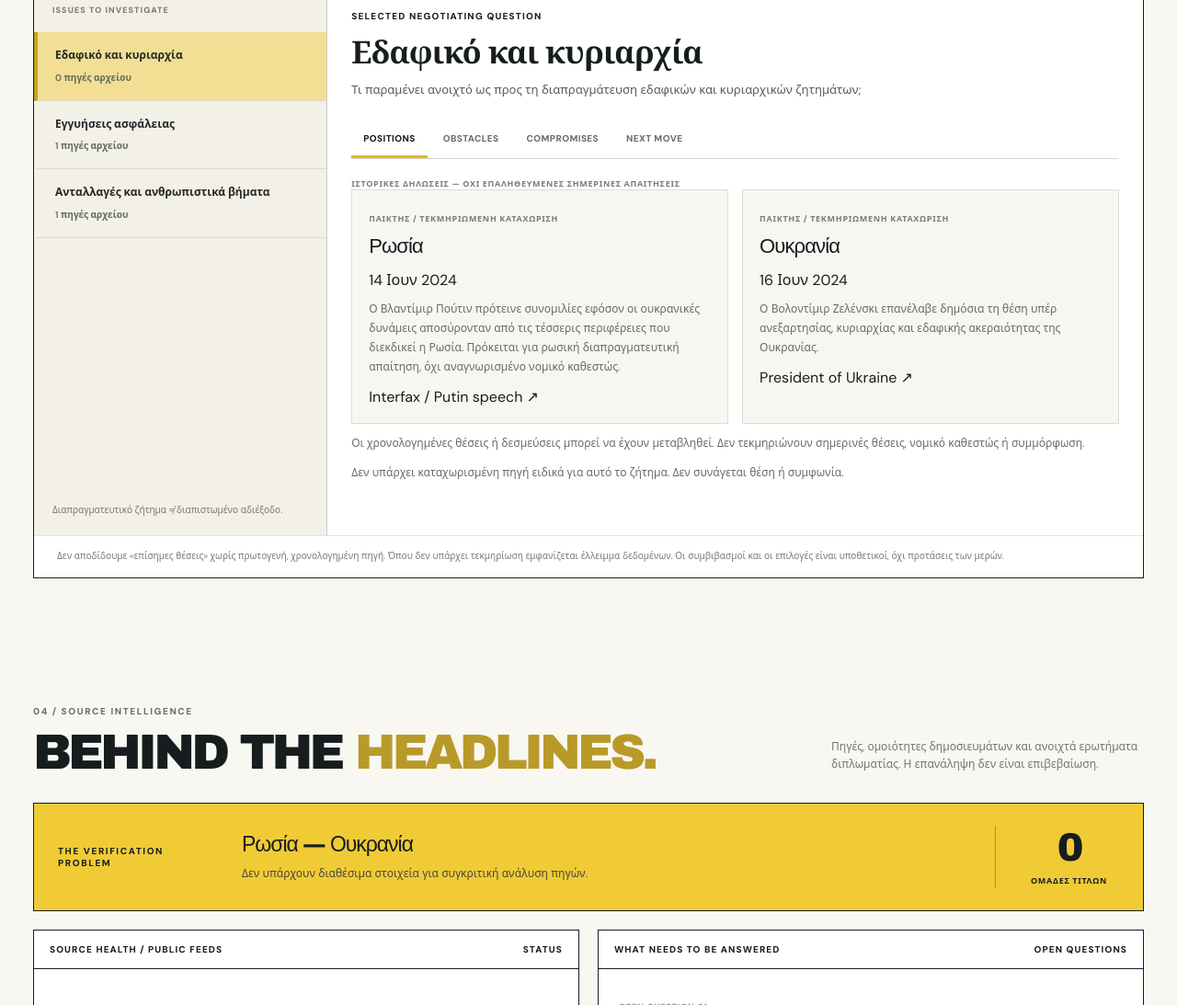
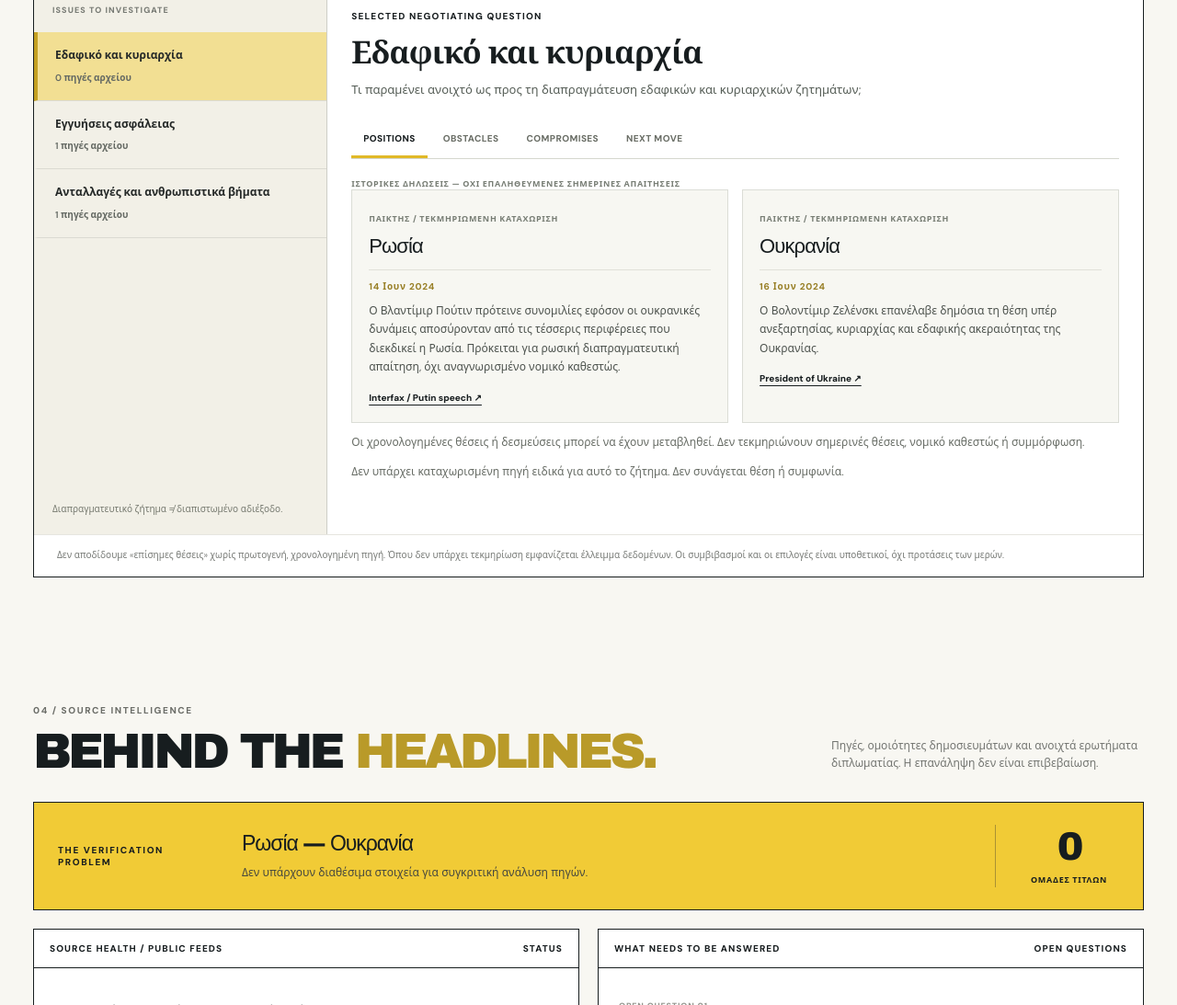
Before and after one commit to mariodinakus/world-faultline, a plain HTML site: page pax/index.html in a window 1280 px wide. Shown: the part 8516-9609 px from the top of the page at 92% size. Drawn offline with nearby package versions, Linux system fonts and the light colour scheme; no server answers.

Commit message:
Style dated primary-source position records in Negotiation Room

```diff
--- a/pax/negotiation.css
+++ b/pax/negotiation.css
@@ -146,3 +146,7 @@
 @media(prefers-reduced-motion:reduce){
  .pax-room-issue,.pax-machine-quick button{transition:none}
 }
+.pax-room-position{padding-top:10px;border-top:1px solid #e1e1d9;margin-top:12px}
+.pax-room-position time{display:block;font-size:10px;color:#998028;font-weight:800;letter-spacing:.08em}
+.pax-room-position p{font-size:12px;line-height:1.7;color:#4c524d;margin:10px 0}
+.pax-room-position a{font-size:10px;font-weight:800;text-decoration:underline;text-underline-offset:4px;line-height:1.65}
```
